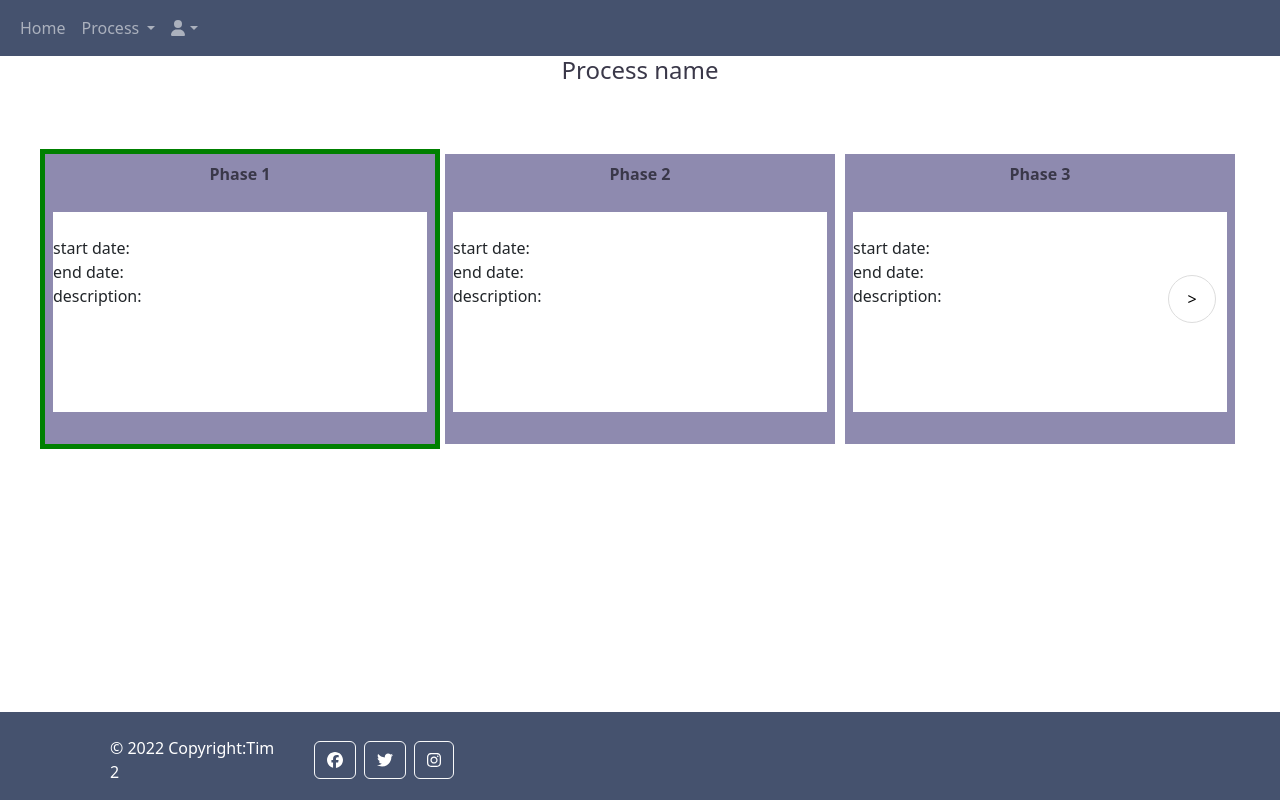
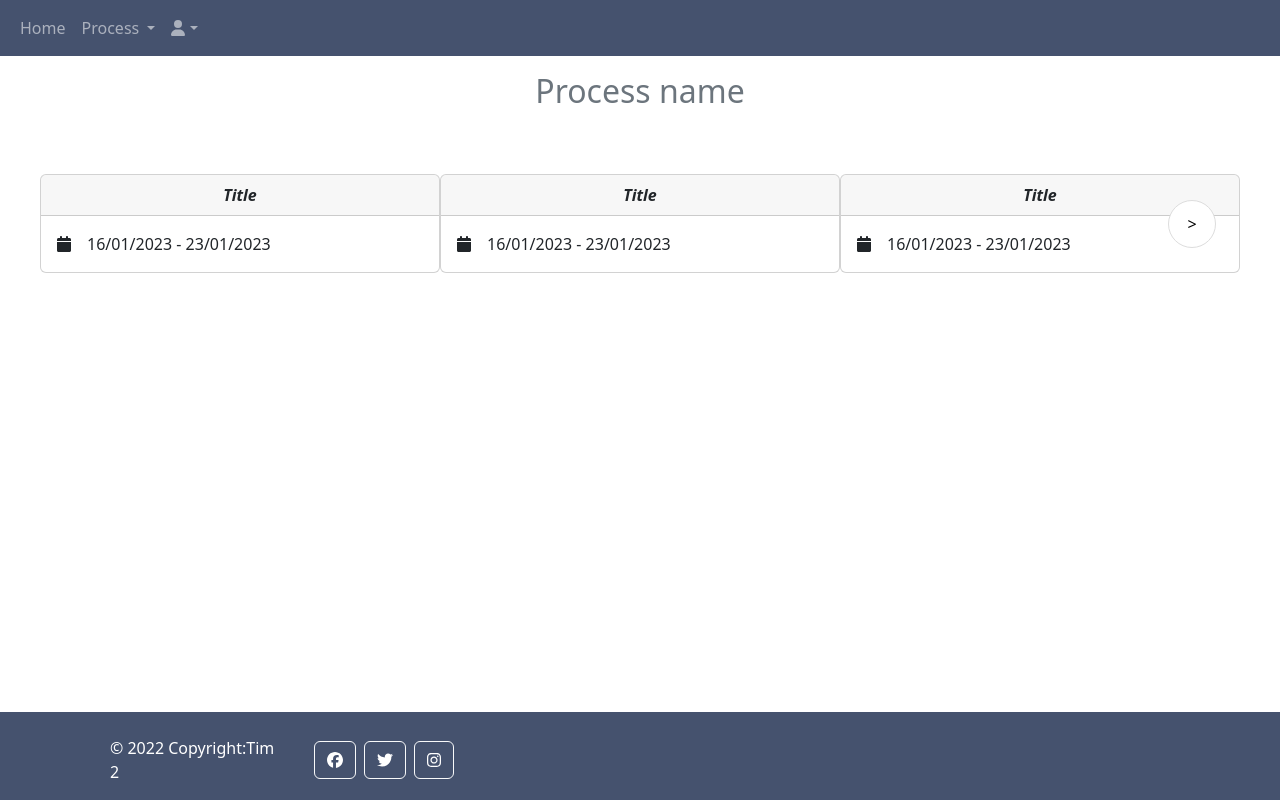
Before and after one commit to Dominik2507/ProjektR, a React (Create React App) app in the folder frontend/: page /processView in a window 1280 px wide. Built offline with nearby package versions, Linux system fonts and the light colour scheme.

Commit message:
Modifing phase view

```diff
--- /dev/null
+++ b/frontend/src/components/PhaseView/PhaseView.jsx
@@ -0,0 +1,21 @@
+import React from "react";
+
+import { faCalendar } from "@fortawesome/free-solid-svg-icons";
+import { FontAwesomeIcon } from "@fortawesome/react-fontawesome";
+
+export default function PhaseView(){
+    return(
+        <div className="card">
+            <div className="card-header fw-bold fst-italic">
+                Title
+            </div>
+            <div className="card-body">
+                <span className="d-flex flex-row align-items-center justify-content-start">
+                    <FontAwesomeIcon icon={faCalendar} className="me-3"/>
+                    <p className="card-text">16/01/2023 - 23/01/2023</p>
+                </span>
+
+            </div>
+        </div>
+    )
+}
--- a/frontend/src/pages/ProcessView/ProcessView.jsx
+++ b/frontend/src/pages/ProcessView/ProcessView.jsx
@@ -1,88 +1,22 @@
 import Carousel from "../../components/Carousel/Carousel"
 import carousel from "./processView.css"
+import PhaseView from "../../components/PhaseView/PhaseView";
+import {useState} from "react";
 
 const ProcessView = () => {
+    const [phases, setPhases] = useState();
+
+
     return (
         <div>
-            <div>
-                <h4 style={{color: "rgb(58, 56, 73)"}}>Process name</h4>
-            </div>
+            <h4 className="mx-auto mt-3 h2  text-secondary">Process name</h4>
+
         <div style={{ maxWidth: 1200, marginLeft: 'auto', marginRight: 'auto', marginTop: 64, minHeight: 300 }}>
-            <Carousel
-                show={3}
-            >
-                <div className={`phase-container active-${1}`} style={{minHeight: 300}}>
-                    <div style={{padding: 8}}>
-                        <div style={{minHeight: 50, color: "rgb(58, 56, 73)"}}>
-                            <b>Phase 1</b>
-                        </div>
-                        <div class="podaci-container" style={{minHeight: 200}}>
-                            <br></br><span>start date: </span><br></br>
-                            <span>end date: </span><br></br>
-                            <span>description: </span>
-                        </div>
-                    </div>
-                </div>
-                <div className={`phase-container active-${0}`} style={{minHeight: 300}}>
-                    <div style={{padding: 8}}>
-                        <div style={{minHeight: 50, color: "rgb(58, 56, 73)"}}>
-                            <b>Phase 2</b>
-                        </div>
-                        <div class="podaci-container" style={{minHeight: 200}}>
-                            <br></br><span>start date: </span><br></br>
-                            <span>end date: </span><br></br>
-                            <span>description: </span>
-                        </div>
-                    </div>
-                </div>
-                <div className={`phase-container active-${0}`} style={{minHeight: 300}}>
-                    <div style={{padding: 8}}>
-                        <div style={{minHeight: 50, color: "rgb(58, 56, 73)"}}>
-                            <b>Phase 3</b>
-                        </div>
-                        <div class="podaci-container" style={{minHeight: 200}}>
-                            <br></br><span>start date: </span><br></br>
-                            <span>end date: </span><br></br>
-                            <span>description: </span>
-                        </div>
-                    </div>
-                </div>
-                <div className={`phase-container active-${0}`} style={{minHeight: 300}}>
-                    <div style={{padding: 8}}>
-                        <div style={{minHeight: 50, color: "rgb(58, 56, 73)"}}>
-                            <b>Phase 4</b>
-                        </div>
-                        <div class="podaci-container" style={{minHeight: 200}}>
-                            <br></br><span>start date: </span><br></br>
-                            <span>end date: </span><br></br>
-                            <span>description: </span>
-                        </div>
-                    </div>
-                </div>
-                <div className={`phase-container active-${0}`} style={{minHeight: 300}}>
-                    <div style={{padding: 8}}>
-                        <div style={{minHeight: 50, color: "rgb(58, 56, 73)"}}>
-                            <b>Phase 5</b>
-                        </div>
-                        <div class="podaci-container" style={{minHeight: 200}}>
-                            <br></br><span>start date: </span><br></br>
-                            <span>end date: </span><br></br>
-                            <span>description: </span>
-                        </div>
-                    </div>
-                </div>
-                <div className={`phase-container active-${0}`} style={{minHeight: 300}}>
-                    <div style={{padding: 8}}>
-                        <div style={{minHeight: 50, color: "rgb(58, 56, 73)"}}>
-                            <b>Phase 6</b>
-                        </div>
-                        <div class="podaci-container" style={{minHeight: 200}}>
-                            <br></br><span>start date: </span><br></br>
-                            <span>end date: </span><br></br>
-                            <span>description: </span>
-                        </div>
-                    </div>
-                </div>
+            <Carousel show={3}>
+                <PhaseView />
+                <PhaseView />
+                <PhaseView />
+                <PhaseView />
             </Carousel>
         </div>
         </div>
--- a/frontend/src/pages/ViewProcess/ViewOneProcess.jsx
+++ b/frontend/src/pages/ViewProcess/ViewOneProcess.jsx
@@ -12,13 +12,13 @@ export default function ViewOneProcess(){
     let params=useParams();
 
     useEffect(() => {
-        const getAllProcesse = async () => {
+        const getAllProcesses = async () => {
             let data = (await axios.get(`${backend_paths.ONE_PROCESS}/${params.id}`)).data;
             console.log(data)
             setProcess(data);
         };
 
-        getAllProcesse();
+        getAllProcesses();
     }, []);
 
 
@@ -27,7 +27,6 @@ export default function ViewOneProcess(){
     return (
         <React.Fragment>
             <Sidebar>
-
                 <div className="processSidebar">
                     <h4 className="m-3">{process?.name}</h4>
                     <ViewPhasesToolbar process={process} setProcess={setProcess} viewMode={true}/>
```
Also changed, not shown: frontend/src/App.jsx (+3 -4 lines).
